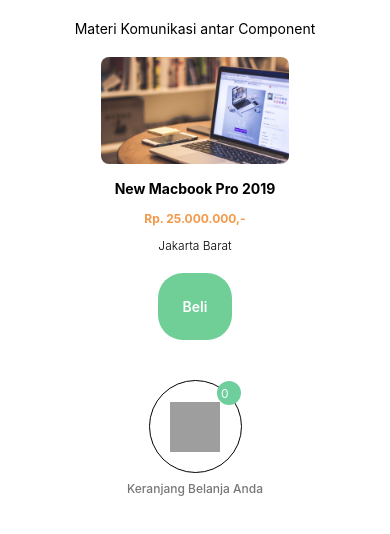
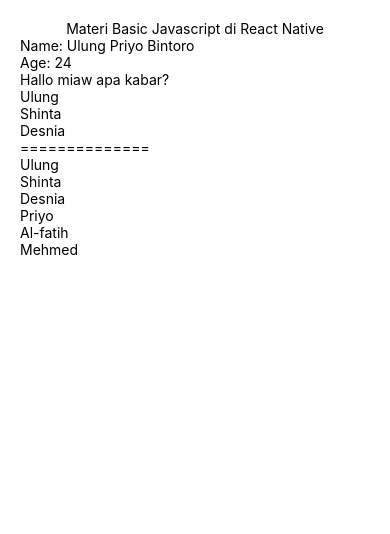
Before and after one commit to ulungpriyo/Belajar_ReactNativeJSAndroid, a React Native app: screen / in a window 390 px wide. Shown: the top 534 px of the page. Built offline with nearby package versions, Linux system fonts and the light colour scheme; grey boxes are pictures that could not be loaded.

Commit message:
Basic Javascript menambahkan Variable, Function, Condition

```diff
--- a/src/App.js
+++ b/src/App.js
@@ -7,6 +7,7 @@
 import PropsDinamis from './pages/PropsDinamis';
 import StateDinamis from './pages/StateDinamis';
 import Communication from './pages/Communication';
+import BasicJavascript from './pages/BasicJavascript';
 
 const App = () => {
   // const [isShow, SetIsShow] = useState(true);
@@ -24,7 +25,8 @@
         {/* <PropsDinamis /> */}
         {/* <Position /> */}
         {/* <StateDinamis /> */}
-        <Communication />
+        {/* <Communication /> */}
+        <BasicJavascript />
       </ScrollView>
     </View>
   );
--- /dev/null
+++ b/src/pages/BasicJavascript/index.js
@@ -0,0 +1,86 @@
+import React from 'react';
+import {StyleSheet, Text, View} from 'react-native';
+
+const BasicJavascript = () => {
+  // Primitive
+  const name = 'Ulung Priyo Bintoro'; // String
+  let age = 24; // Number
+  const isMan = true; // Boolean
+
+  // complex
+  const hewanPeliharaan = {
+    nama: 'Miaw',
+    jenis: 'Kucing',
+    usia: 2,
+    apakahHewanLokal: true,
+    warna: 'kuning',
+    orangTua: {
+      jantan: 'Kaisar',
+      betina: 'Kuin',
+    },
+  }; // Object
+
+  const sapaOrang = (nama, age) => {
+    return console.log(`Helo ${name} usia anda ${age}`); // Hello Ulung usia anda 24
+  };
+
+  sapaOrang('Ulung', 24);
+
+  const namaOrang = [
+    'Ulung',
+    'Shinta',
+    'Desnia',
+    'Priyo',
+    'Al-fatih',
+    'Mehmed',
+  ]; //Object
+
+  typeof namaOrang; // Object
+
+  // Jika hujan turun, maka kalau kerja bawa payung.
+  // Jika perut lapar, maka harus makan.
+
+  // if (hewanPeliharaan.nama === 'Miaw') {
+  //   console.log('Hallo Miaw');
+  // } else {
+  //   console.log('Hewan siapa ini?');
+  // }
+
+  const sapaHewan = (objectHewan) => {
+    let hasilSapa = '';
+    // if (objectHewan.nama === 'Miaw') {
+    //   hasilSapa = 'Hallo Miaw, apa kabar';
+    // } else {
+    //   hasilSapa = 'Ini Hewan Siapa?';
+    // }
+    // return hasilSapa;
+    return objectHewan.nama === 'Miaw'
+      ? 'Hallo miaw apa kabar?'
+      : 'Ini Hewan siapa?';
+  };
+
+  return (
+    <View style={styles.container}>
+      <Text style={styles.textTitle}>
+        Materi Basic Javascript di React Native
+      </Text>
+      <Text>Name: {name}</Text>
+      <Text>Age: {age}</Text>
+      <Text>{sapaHewan(hewanPeliharaan)}</Text>
+      <Text>{namaOrang[0]} </Text>
+      <Text>{namaOrang[1]} </Text>
+      <Text>{namaOrang[2]} </Text>
+      <Text>==============</Text>
+      {namaOrang.map((orang) => (
+        <Text>{orang}</Text>
+      ))}
+    </View>
+  );
+};
+
+export default BasicJavascript;
+
+const styles = StyleSheet.create({
+  container: {padding: 20},
+  textTitle: {textAlign: 'center'},
+});
```
